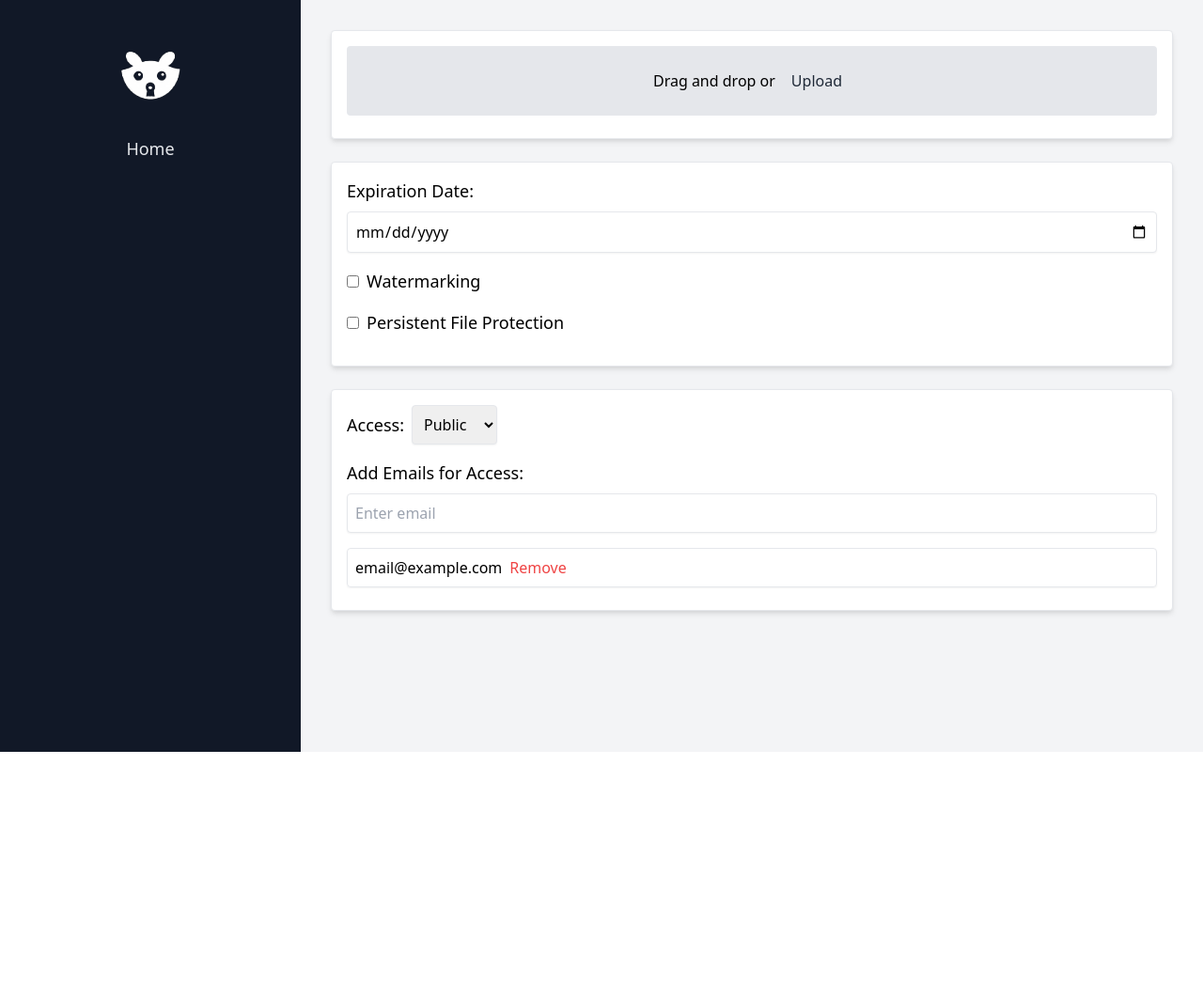
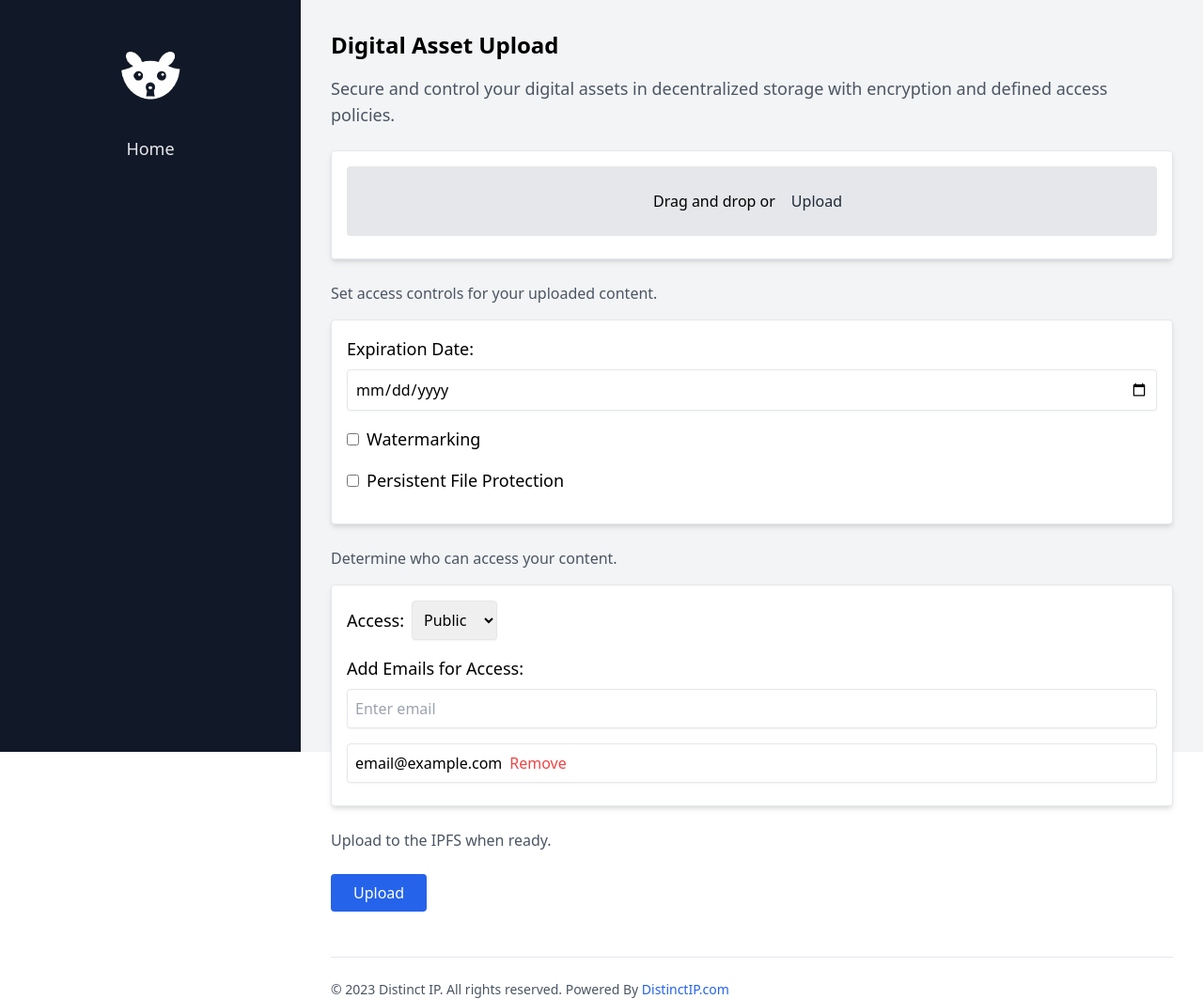
Before and after one commit to kyl3lyon/web3_E-asset_management, a React (Vite) app: page / in a window 1280 px wide. Shown: the whole page at 94% size. Before the commit the page ends 800 px from the top, so only its background shows below. Built offline with nearby package versions, Linux system fonts and the light colour scheme.

Commit message:
third commit

```diff
--- a/src/App.jsx
+++ b/src/App.jsx
@@ -19,6 +19,13 @@ export default function App() {
             {/* Main Content */}
             <div className="w-3/4 p-8">
 
+                {/* Title */}
+                <h1 className="text-2xl font-bold mb-4">Digital Asset Upload</h1>
+
+                {/* Sub Title */}
+                <h2 className="text-lg mb-6 text-gray-600">Secure and control your digital assets in decentralized storage with encryption and defined access policies.</h2>
+
+
                 {/* File Upload Section */}
                 <div className="border p-4 mb-6 bg-white rounded shadow-md">
                     <div className="bg-gray-200 p-4 text-center mb-2 rounded cursor-pointer hover:bg-gray-300">
@@ -26,6 +33,8 @@ export default function App() {
                         <button className="text-gray-800 ml-2 p-2 border rounded hover:bg-gray-300">Upload</button>
                     </div>
                 </div>
+
+                <p className="mb-4 text-gray-600">Set access controls for your uploaded content.</p>
 
                 {/* Access Controls */}
                 <div className="border p-4 mb-6 bg-white rounded shadow-md">
@@ -43,8 +52,10 @@ export default function App() {
                     </div>
                 </div>
 
+                <p className="mb-4 text-gray-600">Determine who can access your content.</p>
+
                 {/* Access Permissions */}
-                <div className="border p-4 bg-white rounded shadow-md">
+                <div className="border p-4 mb-6 bg-white rounded shadow-md">
                     <div className="flex mb-4 items-center">
                         <label className="mr-2 text-lg font-medium">Access:</label>
                         <select className="border p-2 rounded shadow-sm">
@@ -65,6 +76,18 @@ export default function App() {
                     </ul>
                 </div>
 
+                <p className="mb-6 text-gray-600">Upload to the IPFS when ready.</p>
+
+                <button className=" bg-blue-600 text-white py-2 px-6 rounded hover:bg-blue-700">
+                    Upload
+                </button>
+
+                {/* Footer */}
+                <div className="mt-12 border-t pt-6">
+                    <p className="text-sm text-gray-600">© {new Date().getFullYear()} Distinct IP. All rights reserved. Powered By <a href="https://www.distinctip.com" target="_blank" rel="noopener noreferrer" className="text-blue-600 hover:underline">DistinctIP.com</a></p>
+                </div>
+
+
             </div>
         </div>
     );
```
